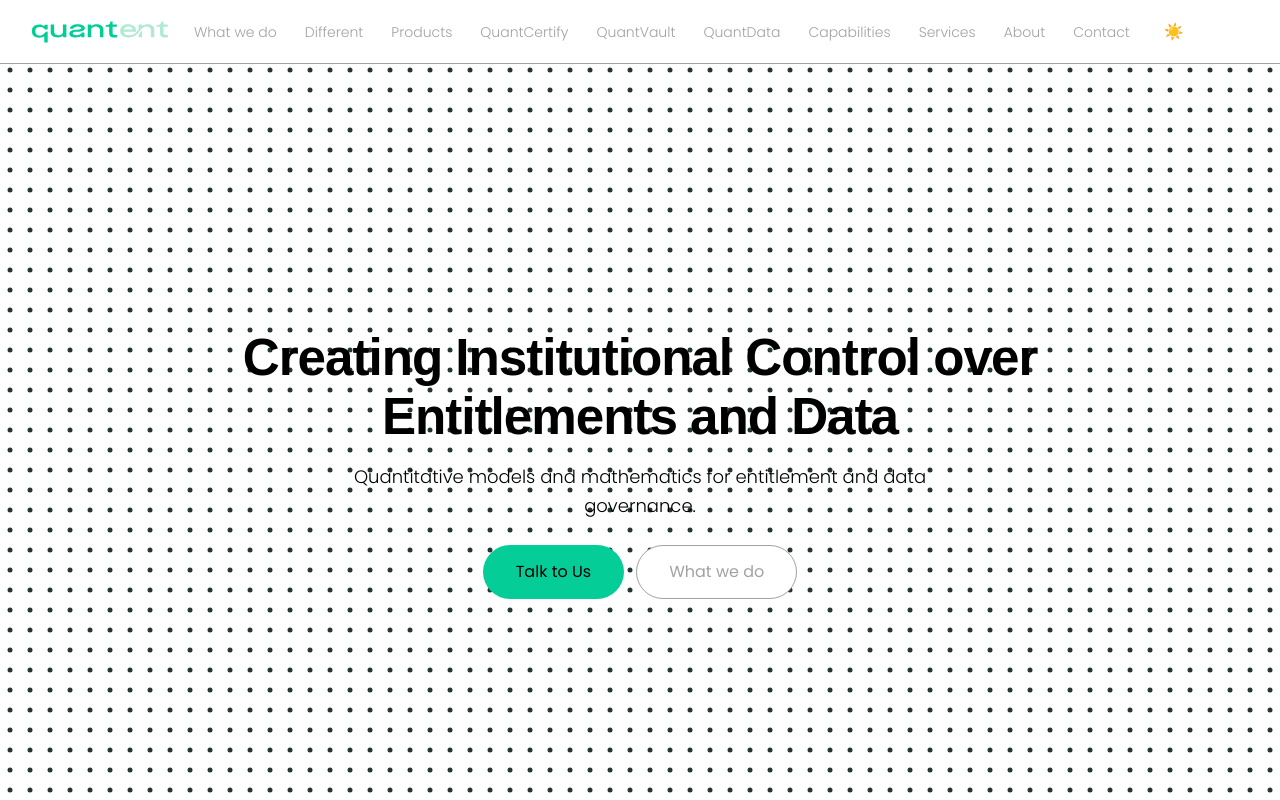
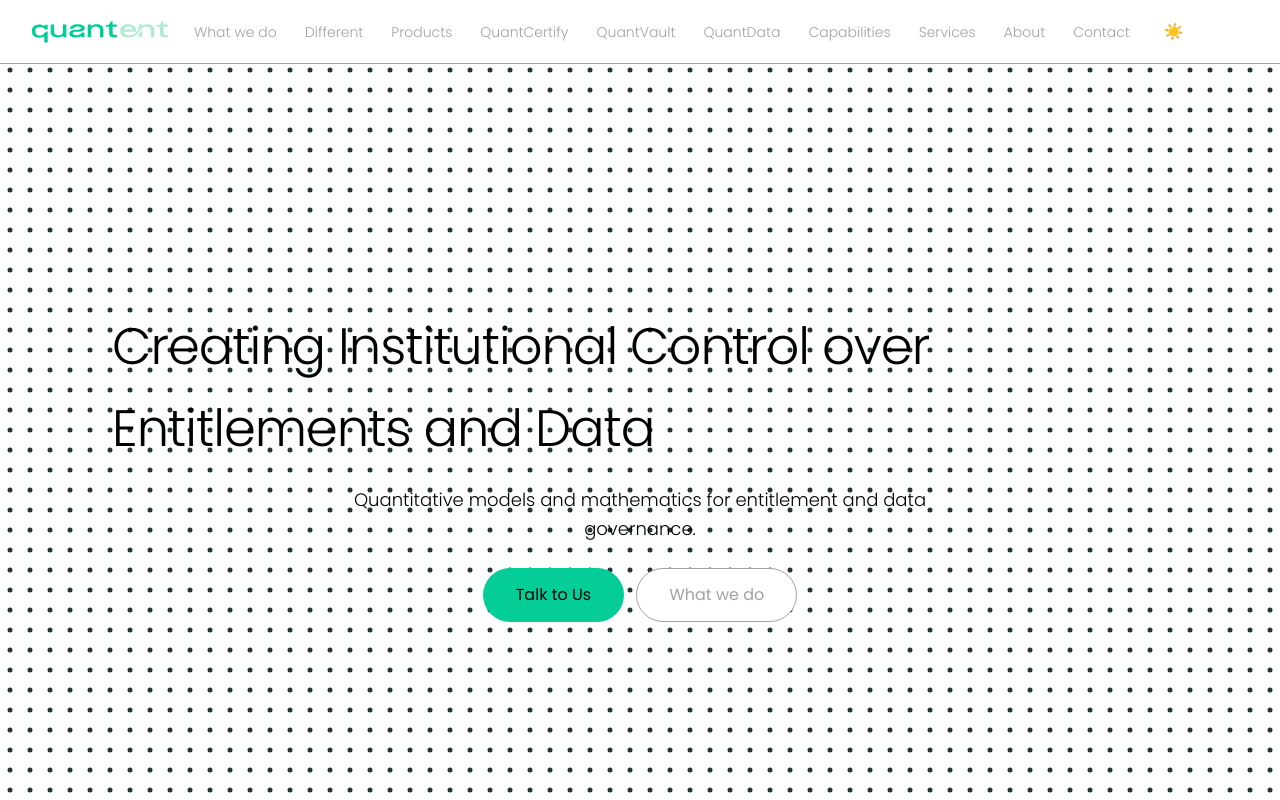
Before and after one commit to quantent-web/quantent-web, a Next.js app: page / in a window 1280 px wide. Shown: the top 800 px of the page. Built offline with nearby package versions, Linux system fonts and the light colour scheme; a web font is replaced by a local one.

Commit message:
feat: use BlurText for hero title

```diff
--- a/app/page.tsx
+++ b/app/page.tsx
@@ -2,6 +2,8 @@
 
 import { useEffect, useMemo, useRef, useState } from 'react';
 import DotGrid from './components/DotGrid/DotGrid';
+import BlurText from './components/BlurText/BlurText';
+
 
 type NavItem = { label: string; href: string };
 
@@ -227,9 +229,14 @@ if (burgerRef.current) ro.observe(burgerRef.current);
       <main id="top" className="container">
         {/* HOME / HERO */}
         <section id="home" className="section">
-          <h1 className="hero-title">
-            Creating Institutional Control over Entitlements and Data
-          </h1>
+         <BlurText
+            text="Creating Institutional Control over Entitlements and Data"
+              delay={120}
+              animateBy="words"
+              direction="top"
+              className="hero-title"
+          />
+
 
           <p className="hero-subtitle">
             Quantitative models and mathematics for entitlement and data governance.
```
